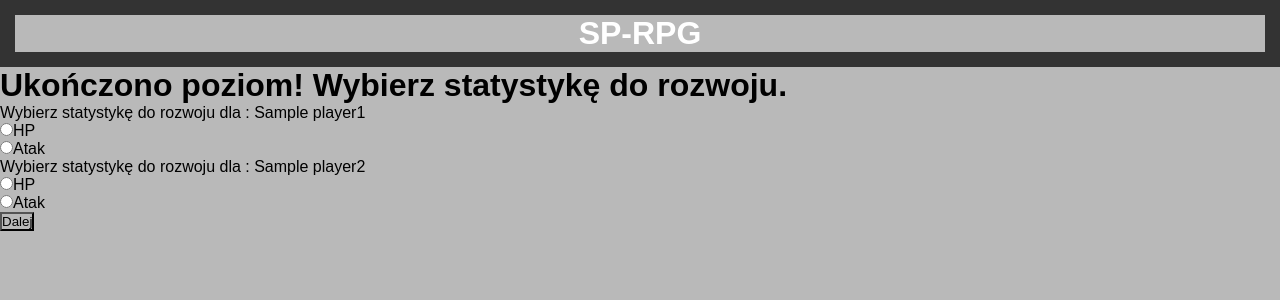
After one commit to ovti/sp-rpg, a Flask app: template templates/hotseat/between_levels_hotseat.html in a window 1280 px wide. The commit adds this page. Shown: the top 300 px of the page. Run offline with Flask 3, Linux system fonts and the light colour scheme; the template is opened without the code that fills it: most values are stand-ins (such as "Sample title", 1, 10 or a date in 2020).

Commit message:
playable hotseat

````diff
--- a/app.py
+++ b/app.py
@@ -18,6 +18,8 @@ def index():
         session['key'] = uuid.uuid4()
     return render_template('index.html')
 
+
+############### SINGLEPLAYER #####################
 
 @app.route('/singleplayer')
 def singleplayer():
@@ -94,6 +96,10 @@ def next_level():
         return redirect(url_for('index'))
 
 
+############### SINGLEPLAYER #####################
+
+############### HOTSEAT #####################
+
 @app.route('/hotseat')
 def hotseat():
     if session['key'] in games:
@@ -141,12 +147,45 @@ def hotseat_fight():
             if not player.is_alive():
                 return redirect(url_for('game_over', result='lost'))
             elif not enemy.is_alive():
-                return redirect(url_for('between_levels'))
+                return redirect(url_for('between_levels_hotseat'))
             return redirect(url_for('hotseat_start'))
 
         else:
             return redirect(url_for('index'))
 
+
+@app.route('/between_levels_hotseat', methods=['POST', 'GET'])
+def between_levels_hotseat():
+    if session['key'] in games:
+        game = games[session['key']]
+        if game.is_last_level():
+            return redirect(url_for('game_over', result='win'))
+        if request.method == 'POST':
+            player1_stat = request.form['player1_stat']
+            player2_stat = request.form['player2_stat']
+            game.player1.level_up(player1_stat)
+            game.player2.level_up(player2_stat)
+            return redirect(url_for('next_level_hotseat'))
+        return render_template('hotseat/between_levels_hotseat.html', player1=game.player1, player2=game.player2)
+    else:
+        return redirect(url_for('index'))
+
+
+@app.route('/next_level_hotseat', methods=['POST', 'GET'])
+def next_level_hotseat():
+    if session['key'] in games:
+        game = games[session['key']]
+        game.next_level()
+        if game.current_level <= len(game.levels):
+            enemy, level = game.get_info()
+            return redirect(url_for('hotseat_start'))
+        else:
+            return 'You won!'
+    else:
+        return redirect(url_for('index'))
+
+
+############### HOTSEAT #####################
 
 @app.route('/game_over/<result>')
 def game_over(result):
--- a/game.py
+++ b/game.py
@@ -35,10 +35,6 @@ class Game:
         enemy = self.enemies.get(self.levels[self.current_level]['enemy'])
         return enemy, self.current_level
 
-    # def start_hotseat(self):
-    #     self.current_player = self.player1
-    #     return self.current_player
-
     def switch_player(self):
         if self.current_player == self.player1:
             self.current_player = self.player2
--- /dev/null
+++ b/templates/hotseat/between_levels_hotseat.html
@@ -0,0 +1,16 @@
+{% extends 'base.html' %}
+{% block content %}
+    <h1>Ukończono poziom! Wybierz statystykę do rozwoju. </h1>
+    <form action="{{ url_for('between_levels_hotseat') }}" method="post">
+        <p>Wybierz statystykę do rozwoju dla : {{ player1.name }}</p>
+        <input type="radio" name="player1_stat" value="health">HP<br>
+        <input type="radio" name="player1_stat" value="attack">Atak<br>
+        <p>Wybierz statystykę do rozwoju dla : {{ player2.name }}</p>
+        <input type="radio" name="player2_stat" value="health">HP<br>
+        <input type="radio" name="player2_stat" value="attack">Atak<br>
+        <input type="submit" value="Dalej">
+    </form>
+    {#    <form action="{{ url_for('next_level') }}" method="post">#}
+    {#        <input type="submit" value="Dalej">#}
+    {#    </form>#}
+{% endblock %}
--- a/templates/hotseat/hot.html
+++ b/templates/hotseat/hot.html
@@ -1,6 +1,10 @@
 {% extends 'base.html' %}
 {% block content %}
     <p> {{ player1.name }} i {{ player2.name }} </p>
+    <p> {{ player1.name }} Health: {{ player1.health }} </p>
+    <p> {{ player1.name }} Attack: {{ player1.attack }} </p>
+    <p> {{ player2.name }} Health: {{ player2.health }} </p>
+    <p> {{ player2.name }} Attack: {{ player2.attack }} </p>
     <p>Enemy: {{ enemy.name }}</p>
     <p>Enemy Health: {{ enemy.health }}</p>
     <p>Enemy Attack: {{ enemy.attack }}</p>
--- a/templates/hotseat/hotseat.html
+++ b/templates/hotseat/hotseat.html
@@ -2,7 +2,6 @@
 {% block content %}
     <h1>Stwórz postacie:</h1>
     <form action="{{ url_for('hotseat_start') }}" method="post">
-        <!-- Gracz 1 -->
         <h2>Gracz 1:</h2>
         <label for="name1">Imię:</label>
         <input type="text" name="name1" id="name1" required>
@@ -14,7 +13,6 @@
             <option value="thief">Thief</option>
         </select>
 
-        <!-- Gracz 2 -->
         <h2>Gracz 2:</h2>
         <label for="name2">Imię:</label>
         <input type="text" name="name2" id="name2" required>
--- a/templates/index.html
+++ b/templates/index.html
@@ -5,4 +5,3 @@
     <a href="{{ url_for('hotseat') }}">Gra hotseat</a>
     <a href="{{ url_for('singleplayer') }}">Gra multiplayer</a>
 {% endblock %}
-```
--- a/templates/singleplayer/between_levels.html
+++ b/templates/singleplayer/between_levels.html
@@ -1,6 +1,6 @@
 {% extends 'base.html' %}
 {% block content %}
-    <h1>Ukończono poziom! Wybierz statystykę do rozwoju.) </h1>
+    <h1>Ukończono poziom! Wybierz statystykę do rozwoju. </h1>
     <form action="{{ url_for('between_levels') }}" method="post">
         <input type="radio" name="stat" value="health">HP<br>
         <input type="radio" name="stat" value="attack">Atak<br>
--- a/templates/singleplayer/fight.html
+++ b/templates/singleplayer/fight.html
@@ -16,4 +16,3 @@
         <p>You lost! Game over.</p>
     {% endif %}
 {% endblock %}
-```
--- a/templates/singleplayer/singleplayer.html
+++ b/templates/singleplayer/singleplayer.html
@@ -15,4 +15,3 @@
         <input type="submit" value="Stwórz">
     </form>
 {% endblock %}
-```
--- a/templates/singleplayer/solo.html
+++ b/templates/singleplayer/solo.html
@@ -8,4 +8,3 @@
     <p>Enemy Attack: {{ enemy.attack }}</p>
     <a href="{{ url_for('fight') }}">Start Fight</a>
 {% endblock %}
-```
````
